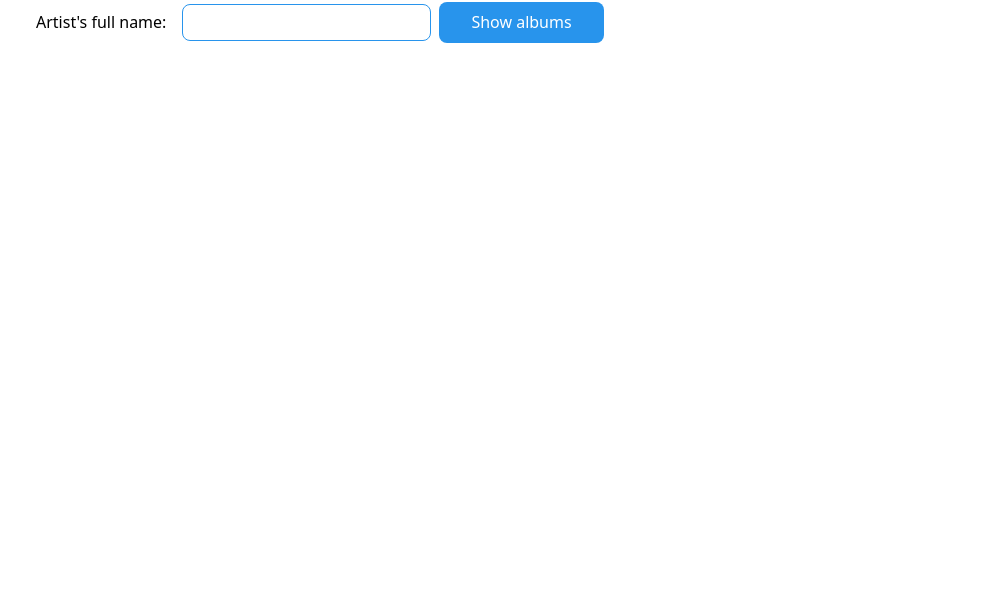
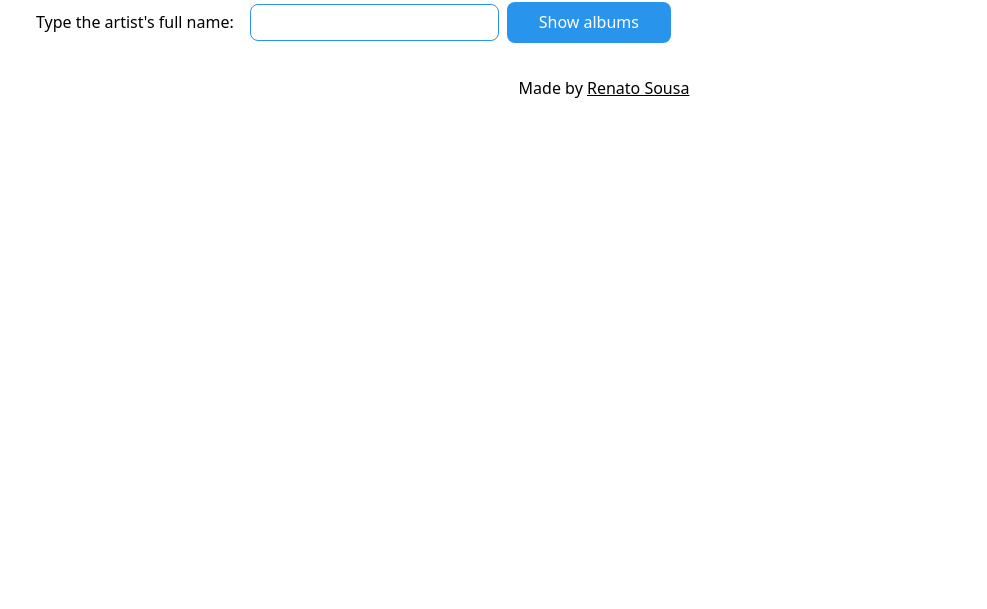
Before and after one commit to Notare/top-albums-finder, a plain HTML site: page index.html in a window 1280 px wide. Shown: the part 191-800 px from the top of the page, without its empty margins (36-1023 px from the left). Drawn offline with Linux system fonts and the light colour scheme.

Commit message:
Add footer

```diff
--- a/css/style.css
+++ b/css/style.css
@@ -118,6 +118,16 @@ a {
   background: black;
   color: white;
 }
+footer {
+  text-align: center;
+}
+footer a {
+  text-decoration: underline;
+}
+footer a:hover,
+footer a:focus {
+  opacity: 0.5;
+}
 @media (min-width: 46rem) {
   .container-logo {
     margin-bottom: 1em;
--- a/index.html
+++ b/index.html
@@ -35,7 +35,7 @@
         </p>
       </div>
       <div class="search-container">
-        <label for="artist">Artist's full name:</label>
+        <label for="artist">Type the artist's full name:</label>
         <input type="text" name="artist" id="artist" value="" required />
         <button type="button" name="button">Show albums</button>
       </div>
@@ -57,6 +57,15 @@
           />
         </svg>
       </button>
+
+      <footer>
+        <p>
+          Made by
+          <a target="_blank" href="https://renatosousa.netlify.app"
+            >Renato Sousa</a
+          >
+        </p>
+      </footer>
     </div>
 
     <script type="text/javascript" src="js/main.js"></script>
```
